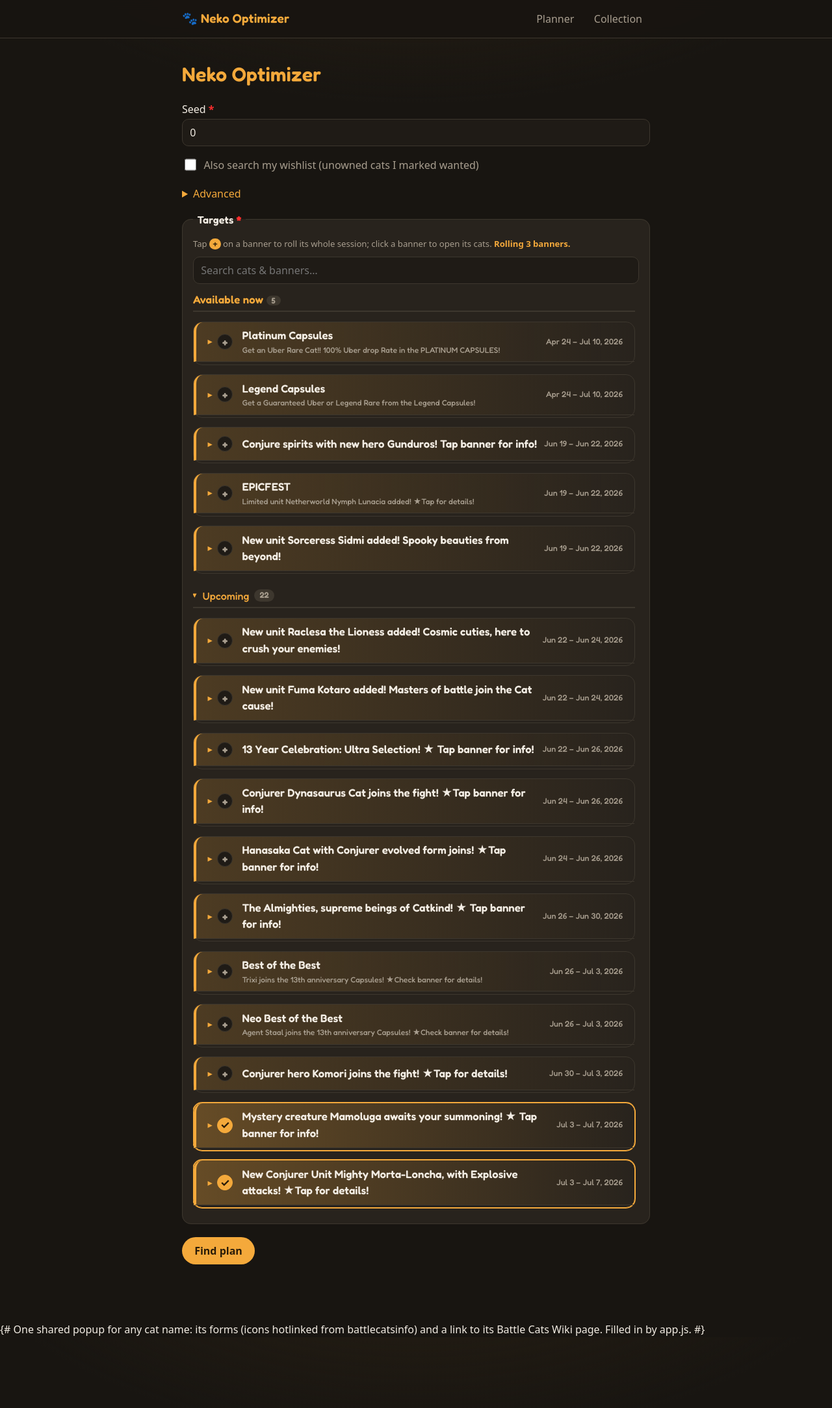
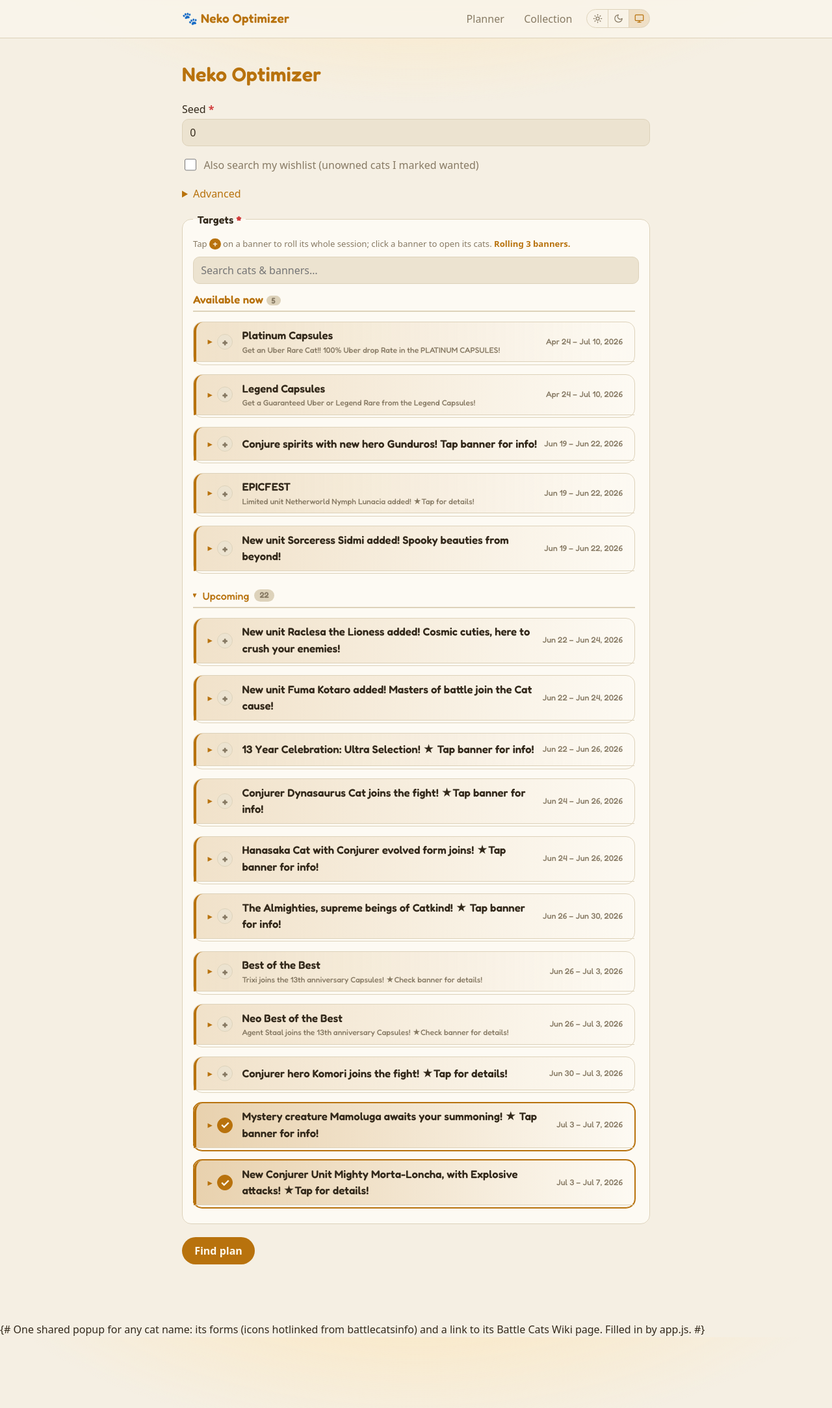
Before and after one commit to IliyanGavrilov/NekoOptimizer, a Django app: page / in a window 1280 px wide. Shown: the top 2167 px of the page at 65% size. Run offline with Django 5.2, Linux system fonts and the light colour scheme; data that the repository does not hold is empty; parts of the project's set-up code (start-up, migrations or seed data) failed here and were passed over; some libraries are stand-ins or nearby versions.

Commit message:
Polish the planner UI and add themes

```diff
--- a/planner/static/planner/app.js
+++ b/planner/static/planner/app.js
@@ -217,9 +217,27 @@ if (picker) {
     bannerCount.textContent = n
       ? `Rolling ${n} banner${n === 1 ? "" : "s"}.`
       : "No banners selected.";
+    locateIdx = 0;
     updateWarnings();
     save();
   }
+  // "Rolling N banners." doubles as a locator: selected banners are easy to lose in
+  // the ~2000-row list, so each click scrolls to the next one and flashes it.
+  let locateIdx = 0;
+  bannerCount.addEventListener("click", () => {
+    const marked = includes
+      .filter((b) => b.getAttribute("aria-pressed") === "true")
+      .map((b) => b.closest(".banner-group"));
+    if (!marked.length) return;
+    const group = marked[locateIdx % marked.length];
+    locateIdx += 1;
+    const drop = group.closest("details.group-drop");
+    if (drop) drop.open = true;
+    group.scrollIntoView({ behavior: "smooth", block: "center" });
+    group.classList.remove("flash-locate");
+    void group.offsetWidth; // restart the animation when stepping banner to banner
+    group.classList.add("flash-locate");
+  });
   // Platinum/Legend capsules run on scarce tickets, so they're opt-in: never part
   // of a session, and each toggles on its own.
   const CAPPED = /platinum|legend/i;
@@ -397,9 +415,13 @@ if (picker) {
     spend(catfoodEl, "catfood");
     save();
     // "You rolled it": the seed advances to just after the plan's final draw. The
-    // solution stays on screen (its steps still need doing in game); the next
-    // track/plan request rolls from the new seed.
-    if (btn.dataset.seedAfter) setSeed(btn.dataset.seedAfter);
+    // solution stays on screen (its steps still need doing in game), and the Rolls
+    // track re-rolls from the new seed so it shows what comes next.
+    if (btn.dataset.seedAfter) {
+      setSeed(btn.dataset.seedAfter);
+      browseTrack.hidden = false;
+      refreshTracks();
+    }
     btn.disabled = true;
     btn.textContent = "Applied ✓";
   });
@@ -409,19 +431,22 @@ if (picker) {
   // (no implicit "current banners" fallback).
   let trackTimer;
   const anyBanner = () => includes.some((b) => b.getAttribute("aria-pressed") === "true");
-  async function requestTracks() {
-    // Changing the seed/banners invalidates any plan: drop back to browsing the rolls.
-    solutions.innerHTML = "";
-    browseTrack.hidden = false;
+  async function refreshTracks() {
     if (!seedEl.value.trim() || !anyBanner()) {
       trackHost.innerHTML = "";
-      resultsRegion.hidden = true;
+      resultsRegion.hidden = !solutions.firstElementChild;
       return;
     }
     const resp = await post(trackHost.dataset.tracksUrl);
     if (!resp.ok) return;
     trackHost.innerHTML = await resp.text();
     resultsRegion.hidden = !trackHost.firstElementChild;
+  }
+  async function requestTracks() {
+    // Changing the seed/banners invalidates any plan: drop back to browsing the rolls.
+    solutions.innerHTML = "";
+    browseTrack.hidden = false;
+    await refreshTracks();
   }
   const scheduleTracks = () => {
     clearTimeout(trackTimer);
@@ -735,6 +760,35 @@ document.querySelectorAll('input[type="number"]').forEach((input) => {
   });
 });
 
+// ---- Theme: light / dark / match-the-device, persisted -----------------
+// The <head> bootstrap already applied the saved choice before first paint;
+// this wires the header buttons and follows the OS while on "system".
+{
+  const THEME_KEY = "nekoTheme";
+  const buttons = [...document.querySelectorAll(".theme-toggle button")];
+  const systemDark = matchMedia("(prefers-color-scheme: dark)");
+  const preference = () => {
+    const saved = localStorage.getItem(THEME_KEY);
+    return saved === "light" || saved === "dark" ? saved : "system";
+  };
+  const applyTheme = () => {
+    const pref = preference();
+    document.documentElement.dataset.theme =
+      pref === "system" ? (systemDark.matches ? "dark" : "light") : pref;
+    buttons.forEach((b) => b.setAttribute("aria-pressed", String(b.dataset.setTheme === pref)));
+  };
+  for (const btn of buttons) {
+    btn.addEventListener("click", () => {
+      // "System" clears the override so the OS setting takes over again.
+      if (btn.dataset.setTheme === "system") localStorage.removeItem(THEME_KEY);
+      else localStorage.setItem(THEME_KEY, btn.dataset.setTheme);
+      applyTheme();
+    });
+  }
+  systemDark.addEventListener("change", applyTheme);
+  applyTheme();
+}
+
 // ---- Cat popup: a unit's forms (icons) + a link to its wiki page ------
 // Opened from any cat name (track / steps) or the ⓘ opener on collection/picker
 // chips. Form icons are hotlinked per-form from battlecatsinfo's asset repo (via its
--- a/planner/static/planner/style.css
+++ b/planner/static/planner/style.css
@@ -1,4 +1,5 @@
 :root {
+  color-scheme: dark;
   --bg: #181511;
   --bg-2: #1f1b16;
   --panel: #28231d;
@@ -9,6 +10,9 @@
   --accent-ink: #2a1c08;
   --warn: #ff9f43;
   --line: #3d372e;
+  --glow: #2a2114;
+  --header-bg: rgba(24, 21, 17, 0.85);
+  --overlay: rgba(24, 21, 17, 0.82);
   --radius: 14px;
 
   /* Battle Cats rarity colours */
@@ -23,13 +27,39 @@
   --body-font: system-ui, -apple-system, "Segoe UI", Roboto, sans-serif;
 }
 
+/* Light theme: the same warm palette on cream. Applied via data-theme, which the
+   header toggle sets to the choice (or to whatever the device prefers on "system"). */
+:root[data-theme="light"] {
+  color-scheme: light;
+  --bg: #f5efe3;
+  --bg-2: #ece3d0;
+  --panel: #fdfaf3;
+  --panel-2: #f2ebdc;
+  --ink: #33291b;
+  --muted: #877a64;
+  --accent: #b8720d;
+  --accent-ink: #fff8ea;
+  --warn: #b45309;
+  --line: #ddd2ba;
+  --glow: #ffe4b1;
+  --header-bg: rgba(250, 245, 235, 0.85);
+  --overlay: rgba(245, 239, 227, 0.82);
+
+  --r-normal: #6f6552;
+  --r-rare: #1d74c9;
+  --r-super: #a67a00;
+  --r-uber: #8e3fd1;
+  --r-legend: #d13a3a;
+  --new: #0b8a5c;
+}
+
 * { box-sizing: border-box; }
 [hidden] { display: none !important; }
 
 body {
   margin: 0;
   background:
-    radial-gradient(1200px 600px at 50% -200px, #2a2114 0%, transparent 60%),
+    radial-gradient(1200px 600px at 50% -200px, var(--glow) 0%, transparent 60%),
     var(--bg);
   color: var(--ink);
   font: 16px/1.5 var(--body-font);
@@ -49,7 +79,7 @@ a:hover { text-decoration: underline; }
   position: sticky;
   top: 0;
   z-index: 10;
-  background: rgba(24, 21, 17, 0.85);
+  background: var(--header-bg);
   backdrop-filter: blur(8px);
   border-bottom: 1px solid var(--line);
 }
@@ -91,6 +121,36 @@ a:hover { text-decoration: underline; }
   color: var(--ink);
   text-decoration: none;
 }
+
+/* Theme switch: light / dark / follow the device. */
+.theme-toggle {
+  display: inline-flex;
+  border: 1px solid var(--line);
+  border-radius: 999px;
+  overflow: hidden;
+}
+.theme-toggle button {
+  display: flex;
+  align-items: center;
+  justify-content: center;
+  width: 2rem;
+  height: 1.7rem;
+  padding: 0;
+  margin: 0;
+  background: transparent;
+  border: 0;
+  border-radius: 0;
+  color: var(--muted);
+  cursor: pointer;
+}
+.theme-toggle button + button { border-left: 1px solid var(--line); }
+.theme-toggle button:hover { color: var(--ink); filter: none; }
+.theme-toggle button[aria-pressed="true"] {
+  background: color-mix(in srgb, var(--accent) 16%, transparent);
+  color: var(--accent);
+}
+.theme-toggle button:focus-visible { outline-offset: -2px; }
+.theme-toggle svg { display: block; }
 
 /* ---- Layout ---------------------------------------------------------- */
 main {
@@ -191,7 +251,7 @@ html, .picker-scroll { scrollbar-width: thin; scrollbar-color: var(--accent) var
 ::-webkit-scrollbar { width: 11px; height: 11px; }
 ::-webkit-scrollbar-track { background: var(--bg-2); border-radius: 10px; }
 ::-webkit-scrollbar-thumb {
-  background: linear-gradient(var(--accent), #c77f1f);
+  background: linear-gradient(var(--accent), color-mix(in srgb, var(--accent) 80%, #000));
   border-radius: 10px;
   border: 2px solid var(--bg-2);
 }
@@ -279,7 +339,7 @@ section > h3, .banner-group > summary {
   margin: -0.9rem -1.1rem 0.75rem;
   padding: 0.55rem 1.1rem;
   border-radius: var(--radius) var(--radius) 0 0;
-  background: linear-gradient(90deg, rgba(244, 169, 59, 0.18), transparent);
+  background: linear-gradient(90deg, color-mix(in srgb, var(--accent) 18%, transparent), transparent);
   border-bottom: 1px solid var(--line);
   border-left: 4px solid var(--accent);
   font-size: 1.05rem;
@@ -351,10 +411,29 @@ section > h3, .banner-group > summary {
   box-shadow: 0 0 0 1px var(--accent);
 }
 .banner-group.included > summary {
-  background: linear-gradient(90deg, rgba(244, 169, 59, 0.3), transparent);
+  background: linear-gradient(90deg, color-mix(in srgb, var(--accent) 30%, transparent), transparent);
 }
 
-.banner-count { color: var(--accent); font-weight: 600; }
+/* "Rolling N banners." is also a locator button: each click scrolls the picker to
+   the next selected banner and pulses it. */
+.banner-count {
+  background: none;
+  border: 0;
+  border-radius: 0;
+  padding: 0;
+  margin: 0;
+  width: auto;
+  font: inherit;
+  color: var(--accent);
+  font-weight: 600;
+  cursor: pointer;
+}
+.banner-count:hover { text-decoration: underline; filter: none; }
+@keyframes flash-locate {
+  0%, 100% { box-shadow: 0 0 0 1px var(--accent); }
+  35% { box-shadow: 0 0 0 5px var(--accent); }
+}
+.banner-group.flash-locate { animation: flash-locate 0.9s ease-out; }
 
 .hint { font-size: 0.82rem; margin: 0 0 0.6rem; }
 .hint .key {
@@ -716,7 +800,7 @@ table.track th.guaranteed-col, table.track td.guaranteed-col {
   15% { box-shadow: 0 0 0 3px var(--r-legend); }
 }
 .flash-error { animation: flash-error 1s ease-out; }
-.req { color: #ff2d2d; font-weight: 700; }
+.req { color: var(--r-legend); font-weight: 700; }
 .label-row { display: inline-flex; align-items: baseline; gap: 0.25rem; }
 
 /* ---- Roll options + advanced disclosure ------------------------------ */
--- a/planner/templates/planner/_solutions.html
+++ b/planner/templates/planner/_solutions.html
@@ -20,7 +20,7 @@
                     data-seed-after="{{ s.seed_after }}"{% endif %}>Apply this plan <span class="apply-cost">{{ s.cost_label }}</span></button>
           </div>
           <div class="view" data-view="track">{% include "planner/_tracks.html" with track=s.track %}</div>
-          <div class="view" data-view="steps" hidden>{% include "planner/_steps.html" with legs=s.legs targets=s.targets %}</div>
+          <div class="view" data-view="steps" hidden>{% include "planner/_steps.html" with legs=s.legs %}</div>
         </div>
       {% endif %}
     </details>
--- a/planner/templates/planner/_steps.html
+++ b/planner/templates/planner/_steps.html
@@ -8,7 +8,7 @@
         <span class="step-kind">{% if leg.kind == "Single pull" %}{{ leg.rolls }}&times; single pull{{ leg.rolls|pluralize }}{% else %}{{ leg.kind }}{% endif %}</span>
         <span class="step-cost">{% if leg.tickets %}{{ leg.tickets }} ticket{{ leg.tickets|pluralize }}{% endif %}{% if leg.tickets and leg.cost %} + {% endif %}{% if leg.cost %}{{ leg.cost }} catfood{% endif %}{% if not leg.tickets and not leg.cost %}free{% endif %}</span>
       </div>
-      <div class="step-cats">{% for c in leg.cats %}<button type="button" class="cat-pill{% if c in targets %} target{% endif %}" data-name="{{ c }}">{{ c }}</button>{% endfor %}</div>
+      <div class="step-cats">{% for c in leg.cats %}<button type="button" class="cat-pill{% if c.target %} target{% endif %}{% if c.new %} new{% endif %}{% if c.owned %} owned{% endif %}{% if c.wanted %} wanted{% endif %}" data-name="{{ c.name }}">{{ c.name }}</button>{% endfor %}</div>
     </div>
   {% endfor %}
 </div>
--- a/planner/templates/planner/_track_cell.html
+++ b/planner/templates/planner/_track_cell.html
@@ -1 +1 @@
-<td class="cell{% if cell_class %} {{ cell_class }}{% endif %}">{% for e in entries %}<div class="entry{% if e.on_path %} on-path{% endif %}{% if e.target %} target{% endif %}{% if e.switch %} switch{% endif %}{% if e.new %} new{% endif %}">{% if multi > 1 %}<span class="tag">{{ e.tag }}</span> {% endif %}<button type="button" class="catlink" data-name="{{ e.cat }}">{{ e.cat }}</button> <span class="rarity" data-rarity="{{ e.rarity }}">{{ e.rarity }}</span>{% if e.arrow %}<span class="arrow">&#8627; dupe, jumps to {{ e.arrow.to }}</span>{% endif %}</div>{% endfor %}{% if cell_seed %}<button type="button" class="reseed" data-seed="{{ cell_seed }}" title="Roll to here: set the seed so this cell becomes the next roll (1A)" aria-label="Roll to here"><svg xmlns="http://www.w3.org/2000/svg" width="18" height="18" viewBox="0 0 24 24" fill="none" stroke="currentColor" stroke-width="2" stroke-linecap="round" stroke-linejoin="round" aria-hidden="true"><rect width="12" height="12" x="2" y="10" rx="2" ry="2"/><path d="m17.92 14 3.5-3.5a2.24 2.24 0 0 0 0-3l-5-4.92a2.24 2.24 0 0 0-3 0L10 6"/><path d="M6 18h.01"/><path d="M10 14h.01"/><path d="M15 6h.01"/><path d="M18 9h.01"/></svg></button>{% endif %}</td>
+<td class="cell{% if cell_class %} {{ cell_class }}{% endif %}">{% for e in entries %}<div class="entry{% if e.on_path %} on-path{% endif %}{% if e.target %} target{% endif %}{% if e.switch %} switch{% endif %}{% if e.new %} new{% endif %}{% if e.owned %} owned{% endif %}{% if e.wanted %} wanted{% endif %}">{% if multi > 1 %}<span class="tag">{{ e.tag }}</span> {% endif %}<button type="button" class="catlink" data-name="{{ e.cat }}">{{ e.cat }}</button> <span class="rarity" data-rarity="{{ e.rarity }}">{{ e.rarity }}</span>{% if e.arrow %}<span class="arrow">{% if e.arrow.left %}&#8626;{% else %}&#8627;{% endif %} dupe, jumps to {{ e.arrow.to }}</span>{% endif %}</div>{% endfor %}{% if cell_seed %}<button type="button" class="reseed" data-seed="{{ cell_seed }}" title="Roll to here: set the seed so this cell becomes the next roll (1A)" aria-label="Roll to here"><svg xmlns="http://www.w3.org/2000/svg" width="18" height="18" viewBox="0 0 24 24" fill="none" stroke="currentColor" stroke-width="2" stroke-linecap="round" stroke-linejoin="round" aria-hidden="true"><rect width="12" height="12" x="2" y="10" rx="2" ry="2"/><path d="m17.92 14 3.5-3.5a2.24 2.24 0 0 0 0-3l-5-4.92a2.24 2.24 0 0 0-3 0L10 6"/><path d="M6 18h.01"/><path d="M10 14h.01"/><path d="M15 6h.01"/><path d="M18 9h.01"/></svg></button>{% endif %}</td>
--- a/planner/templates/planner/base.html
+++ b/planner/templates/planner/base.html
@@ -5,6 +5,17 @@
   <meta charset="utf-8">
   <meta name="viewport" content="width=device-width, initial-scale=1">
   <title>{% block title %}Neko Optimizer{% endblock %}</title>
+  <script>
+    // Resolve the saved theme before the first paint so the page doesn't flash.
+    (() => {
+      let theme = null;
+      try { theme = localStorage.getItem("nekoTheme"); } catch { /* default below */ }
+      if (theme !== "light" && theme !== "dark") {
+        theme = matchMedia("(prefers-color-scheme: light)").matches ? "light" : "dark";
+      }
+      document.documentElement.dataset.theme = theme;
+    })();
+  </script>
   <link rel="preconnect" href="https://fonts.googleapis.com">
   <link rel="preconnect" href="https://fonts.gstatic.com" crossorigin>
   <link rel="stylesheet" href="https://fonts.googleapis.com/css2?family=Fredoka:wght@500;600;700&display=swap">
@@ -18,6 +29,11 @@
         <a href="{% url 'planner' %}">Planner</a>
         <a href="{% url 'collection' %}">Collection</a>
       </nav>
+      <div class="theme-toggle" role="group" aria-label="Theme">
+        <button type="button" data-set-theme="light" title="Light theme" aria-pressed="false"><svg xmlns="http://www.w3.org/2000/svg" width="15" height="15" viewBox="0 0 24 24" fill="none" stroke="currentColor" stroke-width="2" stroke-linecap="round" stroke-linejoin="round" aria-hidden="true"><circle cx="12" cy="12" r="4"/><path d="M12 2v2"/><path d="M12 20v2"/><path d="m4.93 4.93 1.41 1.41"/><path d="m17.66 17.66 1.41 1.41"/><path d="M2 12h2"/><path d="M20 12h2"/><path d="m6.34 17.66-1.41 1.41"/><path d="m19.07 4.93-1.41 1.41"/></svg></button>
+        <button type="button" data-set-theme="dark" title="Dark theme" aria-pressed="false"><svg xmlns="http://www.w3.org/2000/svg" width="15" height="15" viewBox="0 0 24 24" fill="none" stroke="currentColor" stroke-width="2" stroke-linecap="round" stroke-linejoin="round" aria-hidden="true"><path d="M12 3a6 6 0 0 0 9 9 9 9 0 1 1-9-9Z"/></svg></button>
+        <button type="button" data-set-theme="system" title="Match my device" aria-pressed="false"><svg xmlns="http://www.w3.org/2000/svg" width="15" height="15" viewBox="0 0 24 24" fill="none" stroke="currentColor" stroke-width="2" stroke-linecap="round" stroke-linejoin="round" aria-hidden="true"><rect width="20" height="14" x="2" y="3" rx="2"/><line x1="8" x2="16" y1="21" y2="21"/><line x1="12" x2="12" y1="17" y2="21"/></svg></button>
+      </div>
     </div>
   </header>
   <main>
--- a/planner/templates/planner/planner.html
+++ b/planner/templates/planner/planner.html
@@ -36,7 +36,7 @@
     <fieldset id="targetsSection">
       <legend>Targets <span class="req" title="pick a target, or tick &ldquo;search my wishlist&rdquo;">*</span></legend>
       <p class="field-error" id="targetsError" aria-live="polite"></p>
-      <p class="muted hint">Tap <span class="key">&plus;</span> on a banner to roll its whole session; click a banner to open its cats. <span id="bannerCount" class="banner-count"></span></p>
+      <p class="muted hint">Tap <span class="key">&plus;</span> on a banner to roll its whole session; click a banner to open its cats. <button type="button" id="bannerCount" class="banner-count" title="Show me the selected banners"></button></p>
 
       <div class="selected-panel" id="selectedPanel" hidden>
         <div class="selected-head">Selected <span class="count" id="selectedCount">0</span></div>
--- a/planner/views.py
+++ b/planner/views.py
@@ -69,6 +69,11 @@ def _owned_names():
     return set(Unit.objects.filter(owned=True).values_list("name", flat=True))
 
 
+def _wanted_names():
+    """Cat names on your wishlist, starred in the track and steps."""
+    return set(Unit.objects.wishlist().values_list("name", flat=True))
+
+
 @require_POST
 def tracks(request):
     """A/B track tables for the current seed + banners, before any plan is run."""
@@ -81,7 +86,14 @@ def tracks(request):
     pulls = {name: rolls.pulls for name, rolls in result.banners.items()}
     guaranteed = {name: rolls.guaranteed for name, rolls in result.banners.items()}
     rerolls = {name: rolls.rerolls for name, rolls in result.banners.items()}
-    track = build_tracks(pulls, rerolls, equivalents, owned=_owned_names(), guaranteed=guaranteed)
+    track = build_tracks(
+        pulls,
+        rerolls,
+        equivalents,
+        owned=_owned_names(),
+        guaranteed=guaranteed,
+        wanted=_wanted_names(),
+    )
     return render(request, "planner/_tracks.html", {"track": track})
 
 
@@ -95,7 +107,7 @@ def find_plan(request):
     Seed.store(seed)
     targets = {cat.name for cat in form.cleaned_data["targets"]}
     if form.cleaned_data["use_wishlist"]:
-        targets |= set(Unit.objects.wishlist().values_list("name", flat=True))
+        targets |= _wanted_names()
     explore = form.cleaned_data["explore"]
     count = form.cleaned_data["horizon"] if explore else DEFAULT_COUNT
     result = _roll(seed, request.POST.getlist("banners"), count)
@@ -125,6 +137,7 @@ def find_plan(request):
         ticket_value=form.cleaned_data["ticket_value"],
         banner_limits=banner_limits,
         owned=_owned_names(),
+        wanted=_wanted_names(),
     )
     return JsonResponse(
         {
```
Also changed, not shown: other parts of planner/static/planner/style.css (+29 -24 lines), planner/services.py (+35 -7 lines), planner/templates/planner/_tracks.html (+5 -4 lines), planner/test_services.py (+56 -1 lines).
